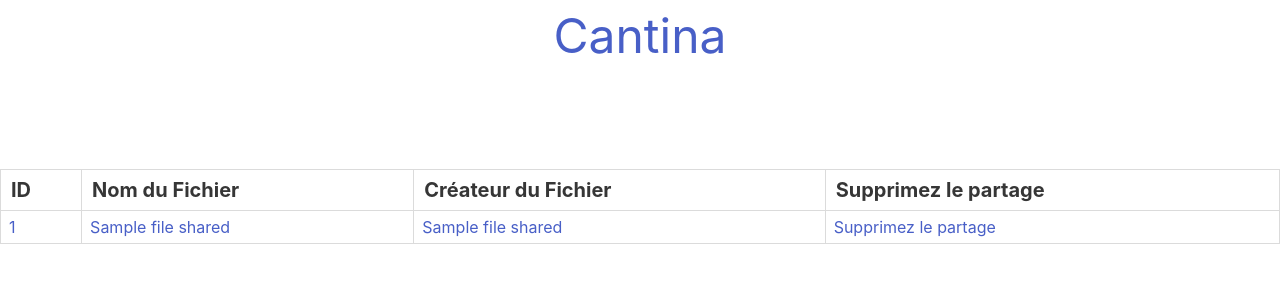
After one commit to Cantina-Org/Nephelees, a Flask app: template templates/show_share_file.html in a window 1280 px wide. The commit adds this page. Shown: the top 300 px of the page. Run offline with Flask 3, Linux system fonts and the light colour scheme; the template is opened without the code that fills it: most values are stand-ins (such as "Sample title", 1, 10 or a date in 2020); parts of the project's set-up code (start-up, migrations or seed data) failed here and were passed over.

Commit message:
- Ajout d'une page pour voir les fichiers/dossiers partagés. - Fix du partage de fichier/dossier pour les personnes non administratrice

```diff
--- a/Cogs/file.py
+++ b/Cogs/file.py
@@ -129,8 +129,9 @@ def file_cogs(ctx, database, dir_path, share_path):
                 return abort(403)
         elif not row[1]:
             try:
-                copy2(row[0] + '/' + actual_path + args.get('workFile'),
-                      share_path + row[2] + '/' + args.get('workFile'))
+                src = row[0] + '/' + actual_path + '/' + args.get('workFile')
+                dst = share_path + '/' + row[2] + '/' + args.get('workFile')
+                copy2(src, dst)
             except FileNotFoundError:
                 mkdir(share_path + '/' + row[2])
                 copy2(row[0] + '/' + actual_path + args.get('workFile'),
--- a/app.py
+++ b/app.py
@@ -10,6 +10,7 @@ from Cogs.download_file import download_file_cogs
 from Cogs.file_share import file_share_cogs
 from Cogs.login import login_cogs
 from Cogs.logout import logout_cogs
+from Cogs.file_share_show import file_share_show
 from Cogs.api.test_connection import test_connection_cogs
 from Cogs.api.show_permission import show_permission_cogs
 from Cogs.api.add_user import add_user_api_cogs
@@ -41,6 +42,12 @@ except Exception as e:
 @app.route('/')
 def home():
     return home_cogs(request, database)
+
+
+# Fonction permettant de voire les fichiers de Néphélées
+@app.route('/file/share')
+def show_share_file():
+    return file_share_show(request, database)
 
 
 # Fonction permettant de voire les fichiers de Néphélées
--- a/templates/home.html
+++ b/templates/home.html
@@ -1,5 +1,5 @@
 <!DOCTYPE html>
-<html lang="en">
+<html lang="fr">
 <head>
     <meta charset="UTF-8">
     <link rel="shortcut icon" href="{{ url_for('static', filename='favicon.ico') }}">
@@ -12,6 +12,7 @@
         <h1 class="is-size-1"><a href="{{ url_for('home') }}">Cantina</a></h1><br>
         <h1 class="is-size-3">Bonjour {{ cur[0] }}!</h1><br>
         <a class="is-size-4" href="{{ url_for('file') }}">Mes fichiers</a><br>
+        <a class="is-size-4" href="{{ url_for('show_share_file') }}">Mes fichiers partagés</a><br>
     </div>
 </body>
 </html>
--- /dev/null
+++ b/templates/show_share_file.html
@@ -0,0 +1,39 @@
+<!DOCTYPE html>
+<html lang="fr">
+<head>
+    <meta charset="UTF-8">
+    <link rel="stylesheet" href="https://cdn.jsdelivr.net/npm/bulma@0.9.4/css/bulma.min.css">
+    <meta name="viewport" content="width=device-width, initial-scale=1">
+    <link rel="shortcut icon" href="{{ url_for('static', filename='favicon.ico') }}">
+    <title>Cantina - Admin Show Log</title>
+</head>
+<body>
+    <div class="has-text-centered">
+        <h1 class="is-size-1"><a href="{{ url_for('home') }}">Cantina</a></h1><br>
+    </div>
+    <hr style="height:25px; visibility:hidden;" />
+    <ul>
+        <table class="table is-bordered is-striped is-narrow is-hoverable is-fullwidth">
+            <thead>
+                <tr>
+                    <th class="is-size-5">ID</th>
+                    <th class="is-size-5">Nom du Fichier</th>
+                    <th class="is-size-5">Créateur du Fichier</th>
+                    <th class="is-size-5">Supprimez le partage</th>
+                </tr>
+            </thead>
+            <tbody>
+                    {% for i in file_shared %}
+                        <tr>
+                            <td><a href="{{ url_for('file_share', short_name=i[3]) }}" target="_blank">{{ i[0] }}</a></td>
+                            <td><a href="{{ url_for('file_share', short_name=i[3]) }}" target="_blank">{{ i[1] }}</a></td>
+                            <td><a href="{{ url_for('file_share', short_name=i[3]) }}" target="_blank">{{ i[2] }}</a></td>
+                            <td><a href="#">Supprimez le partage</a></td>
+                        </tr>
+                    {% endfor %}
+            </tbody>
+        </table>
+    </ul>
+    <br>
+</body>
+</html>
```
Also changed, not shown: Cogs/file_share_show.py (added, +17 -0 lines).
